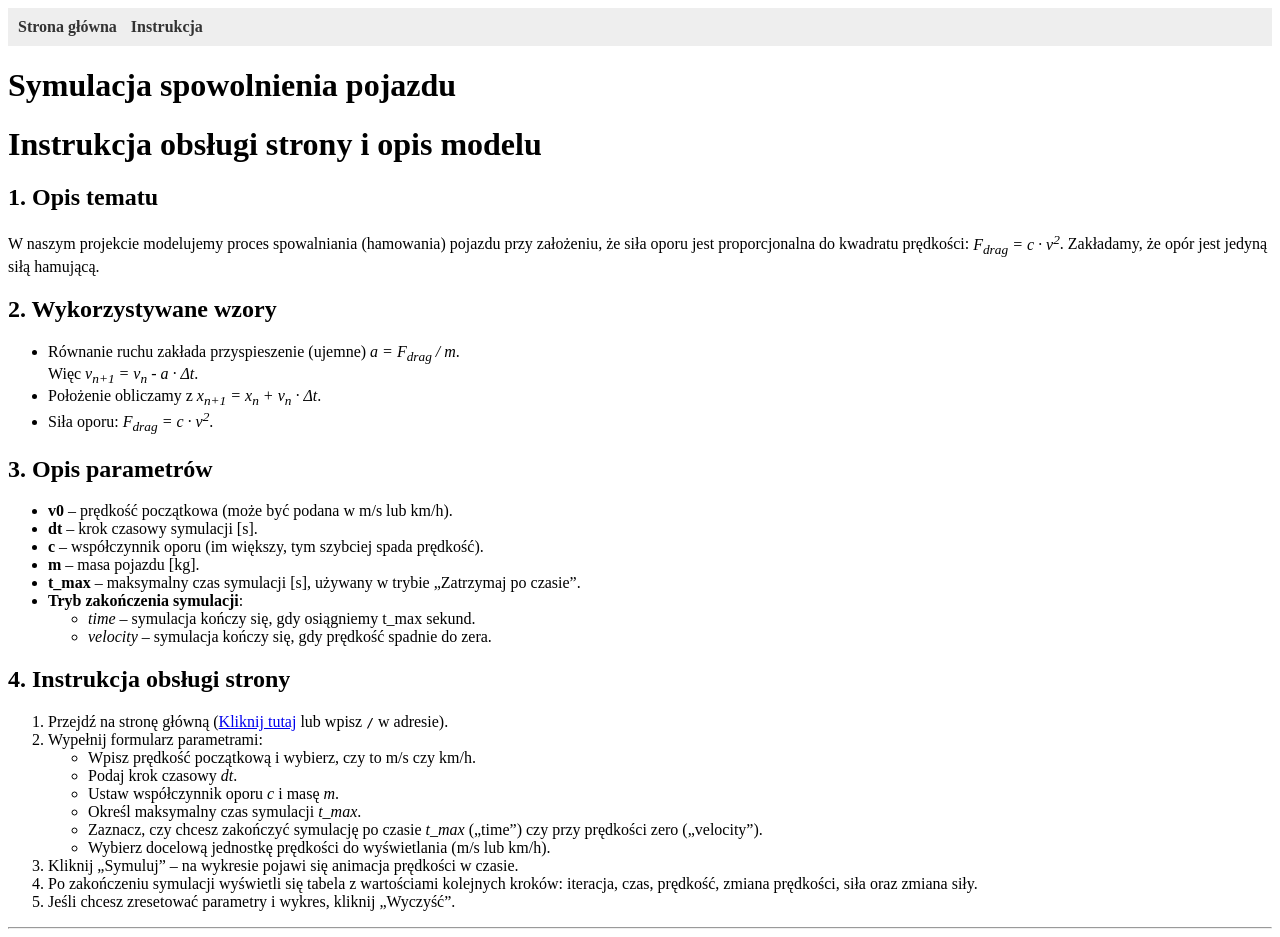
After one commit to kapitanek23/ModelHamowania, a Flask app: page /instrukcja in a window 1280 px wide. The commit adds this page. Run offline with Flask 3, Linux system fonts and the light colour scheme.

Commit message:
Koncowe zmiany

```diff
--- a/main.py
+++ b/main.py
@@ -9,16 +9,19 @@ app = Flask(__name__)
 def index():
     return render_template('index.html')
 
+@app.route('/instrukcja')
+def instrukcja():
+    """
+    Wyświetla podstronę z opisem tematu, wzorami, parametrami i krótką instrukcją.
+    """
+    return render_template('instrukcja.html')
+
 @app.route('/data')
 def data():
     """
-    Endpoint zwracający dane symulacji w formacie JSON.
-    GET parametry (w SI):
-      v0    -> [m/s]
-      dt    -> [s]
-      c
-      m     -> [kg]
-      t_max -> [s]
+    GET parametry:
+      v0, dt, c, m, t_max
+      stop_mode: 'time' | 'velocity'
     """
 
     v0 = float(request.args.get('v0', 30.0))
@@ -26,19 +29,21 @@ def data():
     c = float(request.args.get('c', 0.1))
     m = float(request.args.get('m', 1000.0))
     t_max = float(request.args.get('t_max', 60.0))
+    stop_mode = request.args.get('stop_mode', 'time')
 
     t_points, v_points, x_points = simulate_braking(
         v0=v0,
         dt=dt,
         c=c,
         m=m,
-        t_max=t_max
+        t_max=t_max,
+        stop_mode=stop_mode
     )
 
     return jsonify({
-        "time": t_points,       # [s]
-        "velocity": v_points,   # [m/s]
-        "position": x_points    # [m]
+        "time": t_points,
+        "velocity": v_points,
+        "position": x_points
     })
 
 if __name__ == '__main__':
--- /dev/null
+++ b/templates/instrukcja.html
@@ -0,0 +1,129 @@
+<!DOCTYPE html>
+<html lang="pl">
+<head>
+    <meta charset="UTF-8">
+    <title>Instrukcja</title>
+    <style>
+    /* Styl kontenera na wykres */
+    #plotContainer {
+      position: relative;
+      width: 800px;
+      height: 500px;
+    }
+    /* Panel z bieżącą prędkością i siłą */
+    #infoDisplay {
+      position: absolute;
+      right: 20px;
+      top: 20px;
+      background-color: rgba(255,255,255,0.8);
+      padding: 5px 10px;
+      border: 1px solid #999;
+      border-radius: 5px;
+      font-weight: bold;
+      z-index: 9999;
+    }
+    /* Tabela wyników */
+    #resultsTable table {
+      border-collapse: collapse;
+      margin-top: 20px;
+    }
+    #resultsTable th, #resultsTable td {
+      border: 1px solid #ccc;
+      padding: 5px 10px;
+      text-align: center;
+    }
+    #resultsTable th {
+      background-color: #eee;
+    }
+    .navbar {
+    background-color: #eee;
+    padding: 10px;
+    margin-bottom: 20px;
+    }
+    .navbar a {
+    margin-right: 10px;
+    text-decoration: none;
+    color: #333;
+    font-weight: bold;
+    }
+  </style>
+</head>
+<body>
+    <div class="navbar">
+        <a href="/">Strona główna</a>
+        <a href="/instrukcja">Instrukcja</a>
+    </div>
+
+    <h1>Symulacja spowolnienia pojazdu</h1>
+    <h1>Instrukcja obsługi strony i opis modelu</h1>
+
+    <h2>1. Opis tematu</h2>
+    <p>
+        W naszym projekcie modelujemy proces spowalniania (hamowania) pojazdu
+        przy założeniu, że siła oporu jest proporcjonalna do kwadratu prędkości:
+        <em>F<sub>drag</sub> = c &middot; v<sup>2</sup></em>.
+        Zakładamy, że opór jest jedyną siłą hamującą.
+    </p>
+
+    <h2>2. Wykorzystywane wzory</h2>
+    <ul>
+        <li>
+            Równanie ruchu zakłada przyspieszenie (ujemne)
+            <em>a = F<sub>drag</sub> / m</em>.
+            <br>
+            Więc <em>v<sub>n+1</sub> = v<sub>n</sub> - a &middot; &Delta;t</em>.
+        </li>
+        <li>
+            Położenie obliczamy z
+            <em>x<sub>n+1</sub> = x<sub>n</sub> + v<sub>n</sub> &middot; &Delta;t</em>.
+        </li>
+        <li>
+            Siła oporu: <em>F<sub>drag</sub> = c &middot; v<sup>2</sup></em>.
+        </li>
+    </ul>
+
+    <h2>3. Opis parametrów</h2>
+    <ul>
+        <li><strong>v0</strong> – prędkość początkowa (może być podana w m/s lub km/h).</li>
+        <li><strong>dt</strong> – krok czasowy symulacji [s].</li>
+        <li><strong>c</strong> – współczynnik oporu (im większy, tym szybciej spada prędkość).</li>
+        <li><strong>m</strong> – masa pojazdu [kg].</li>
+        <li><strong>t_max</strong> – maksymalny czas symulacji [s], używany w trybie „Zatrzymaj po czasie”.</li>
+        <li><strong>Tryb zakończenia symulacji</strong>:
+            <ul>
+                <li><em>time</em> – symulacja kończy się, gdy osiągniemy t_max sekund.</li>
+                <li><em>velocity</em> – symulacja kończy się, gdy prędkość spadnie do zera.</li>
+            </ul>
+        </li>
+    </ul>
+
+    <h2>4. Instrukcja obsługi strony</h2>
+    <ol>
+        <li>
+            Przejdź na stronę główną (<a href="/">Kliknij tutaj</a> lub wpisz <code>/</code> w adresie).
+        </li>
+        <li>
+            Wypełnij formularz parametrami:
+            <ul>
+                <li>Wpisz prędkość początkową i wybierz, czy to m/s czy km/h.</li>
+                <li>Podaj krok czasowy <em>dt</em>.</li>
+                <li>Ustaw współczynnik oporu <em>c</em> i masę <em>m</em>.</li>
+                <li>Określ maksymalny czas symulacji <em>t_max</em>.</li>
+                <li>Zaznacz, czy chcesz zakończyć symulację po czasie <em>t_max</em> („time”)
+                    czy przy prędkości zero („velocity”).</li>
+                <li>Wybierz docelową jednostkę prędkości do wyświetlania (m/s lub km/h).</li>
+            </ul>
+        </li>
+        <li>Kliknij „Symuluj” – na wykresie pojawi się animacja prędkości w czasie.</li>
+        <li>
+            Po zakończeniu symulacji wyświetli się tabela z wartościami kolejnych kroków:
+            iteracja, czas, prędkość, zmiana prędkości, siła oraz zmiana siły.
+        </li>
+        <li>
+            Jeśli chcesz zresetować parametry i wykres, kliknij „Wyczyść”.
+        </li>
+    </ol>
+
+    <hr>
+</body>
+</html>
```
Also changed, not shown: simulation.py (+44 -21 lines), templates/index.html (+67 -58 lines).
